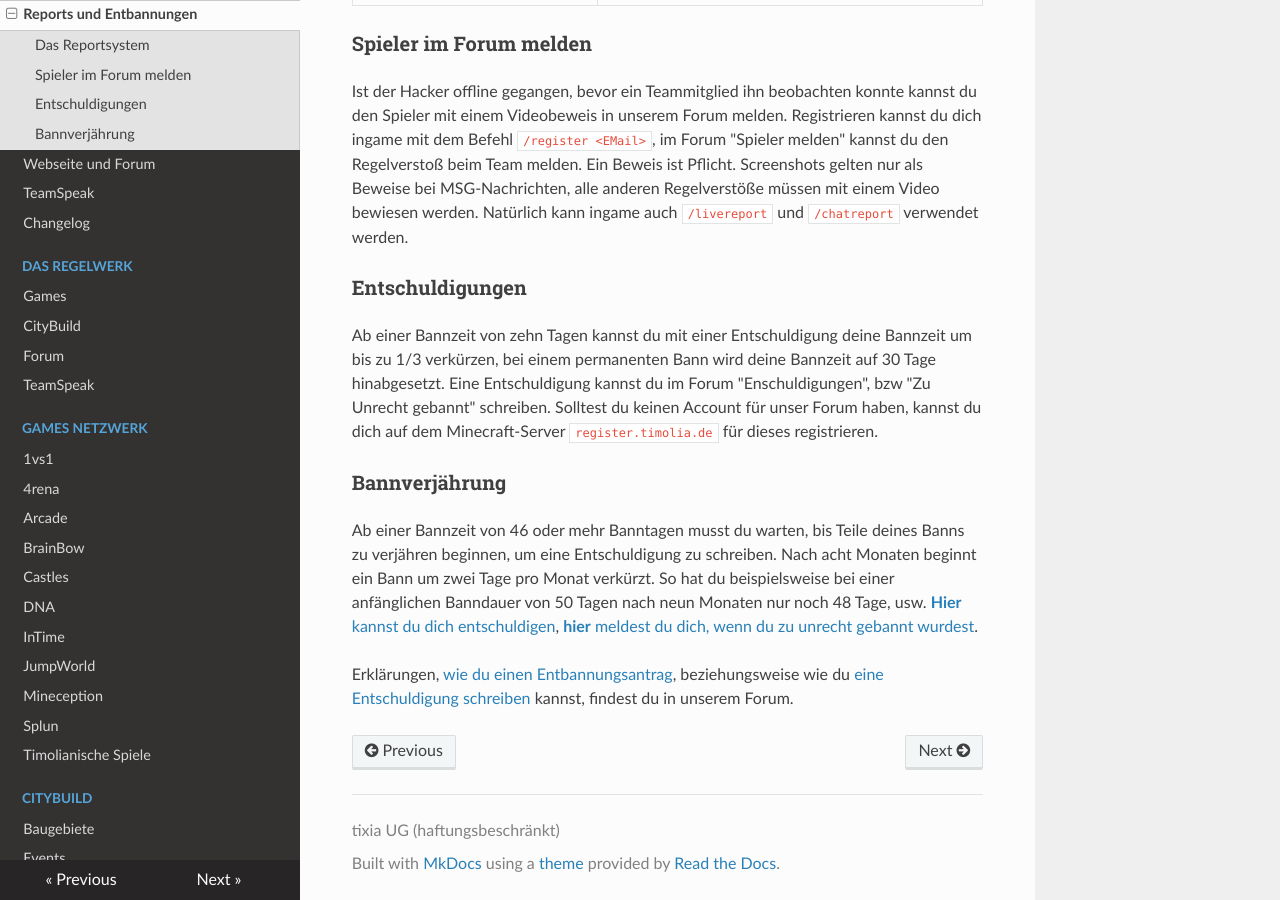
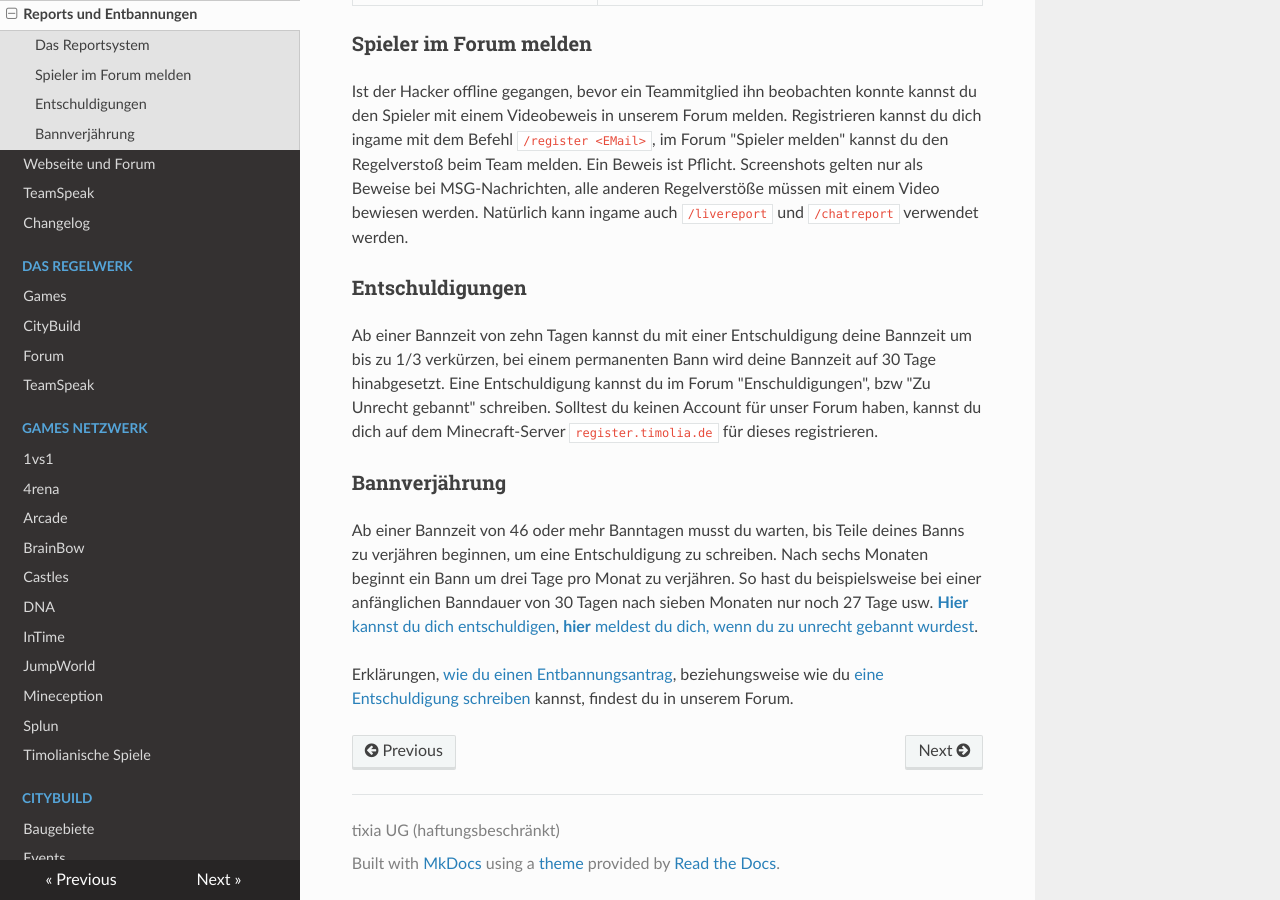
Before and after one commit to TimoliaDE/HowTo, an MkDocs documentation site: the page built from docs/bans.md, in a window 1280 px wide and 900 px high, scrolled down 874 px. Built offline with MkDocs 1.6.1, drawn with Linux system fonts in a browser that asks for light colours; nearby versions of some CDN libraries; old or Windows-style settings are respelled for this version of MkDocs.

Commit message:
Update bans.md

```diff
--- a/docs/bans.md
+++ b/docs/bans.md
@@ -33,8 +33,8 @@ Solltest du keinen Account für unser Forum haben, kannst du dich auf dem Minecr
 
 ### Bannverjährung
 Ab einer Bannzeit von 46 oder mehr Banntagen musst du warten, bis Teile deines Banns zu verjähren beginnen, um eine Entschuldigung zu schreiben.
-Nach acht Monaten beginnt ein Bann um zwei Tage pro Monat verkürzt. So hat du beispielsweise bei einer anfänglichen Banndauer von 50 Tagen nach
-neun Monaten nur noch 48 Tage, usw. <a href="https://forum.timolia.de/forums/entschuldigungen.49/create-thread" target="_blank"><b>Hier</b> kannst du dich entschuldigen</a>,
+Nach sechs Monaten beginnt ein Bann um drei Tage pro Monat zu verjähren. So hast du beispielsweise bei einer anfänglichen Banndauer von 30 Tagen nach
+sieben Monaten nur noch 27 Tage usw. <a href="https://forum.timolia.de/forums/entschuldigungen.49/create-thread" target="_blank"><b>Hier</b> kannst du dich entschuldigen</a>,
 <a href="https://forum.timolia.de/forums/zu-unrecht-gebannt.122/" target="_blank"><b>hier</b> meldest du dich, wenn du zu unrecht gebannt wurdest</a>.
 
 Erklärungen, [wie du einen Entbannungsantrag](https://forum.timolia.de/threads/zu-unrecht-gebannt.5124/), beziehungsweise wie du
```
